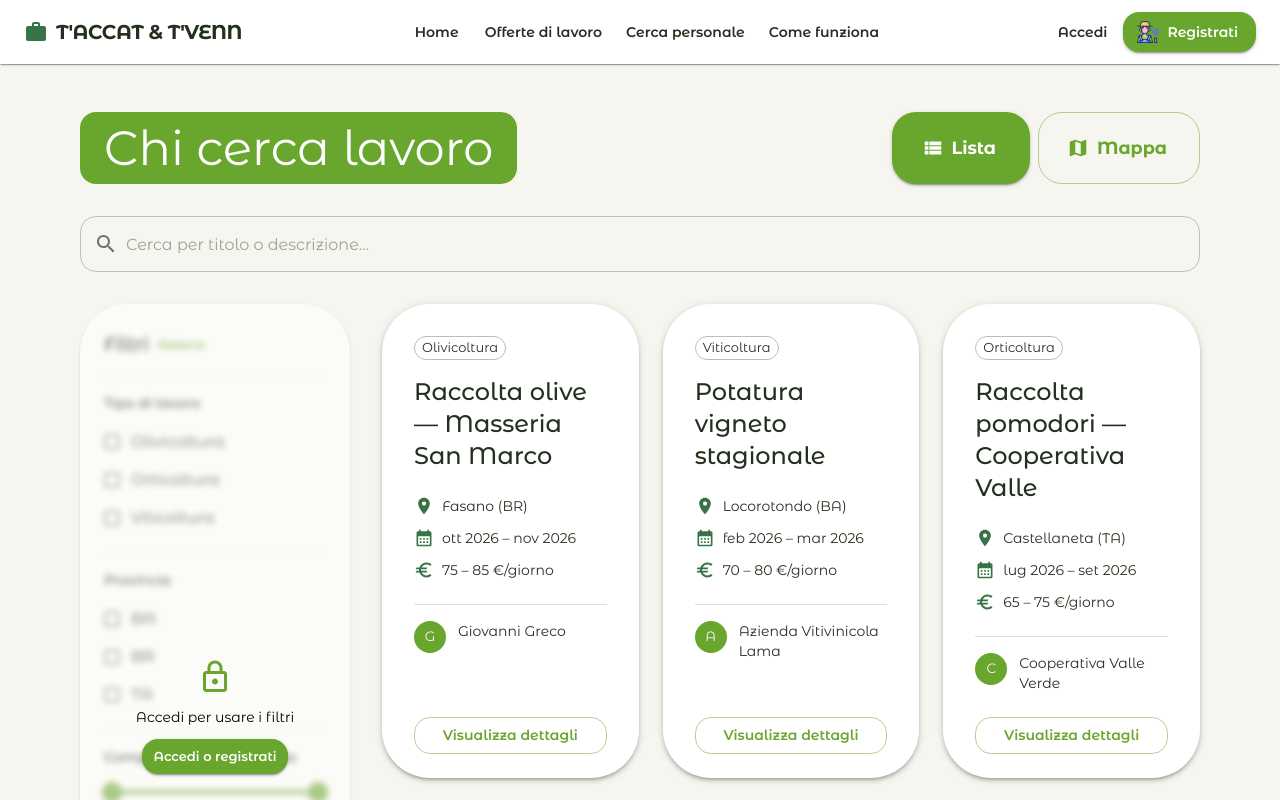
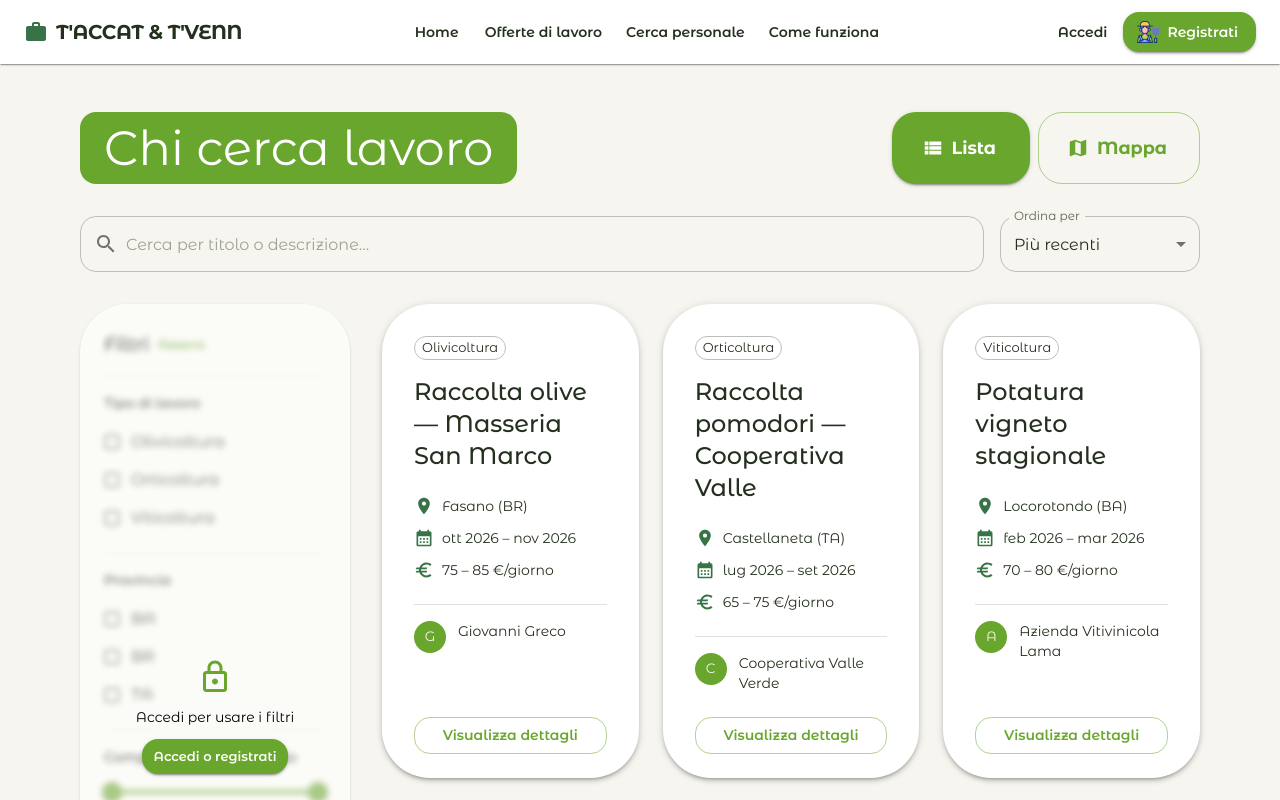
Before and after one commit to lup62/T-ACCAT-T-VENN, a React (Vite) app in the folder client/: page /annunci/offerte in a window 1280 px wide. Shown: the top 800 px of the page. Built offline with nearby package versions, Linux system fonts and the light colour scheme.

Commit message:
Aggiunto ordinamento

```diff
--- a/client/src/pages/Annunci/AnnunciLavoratoriPage.jsx
+++ b/client/src/pages/Annunci/AnnunciLavoratoriPage.jsx
@@ -14,7 +14,7 @@
  */
 
 import { useState } from "react";
-import { Box, Button, InputAdornment, Stack, TextField, Typography } from "@mui/material";
+import { Box, Button, FormControl, InputAdornment, InputLabel, MenuItem, Select, Stack, TextField, Typography } from "@mui/material";
 import ViewListIcon from "@mui/icons-material/ViewList";
 import MapIcon from "@mui/icons-material/Map";
 import SearchIcon from "@mui/icons-material/Search";
@@ -42,6 +42,17 @@ function hasFiltriAttivi(filtri) {
         filtri.prezzoRange[0] > 0 ||
         filtri.prezzoRange[1] < 200
     );
+}
+
+function applicaOrdinamento(lista, ordinamento) {
+    const copia = [...lista];
+    switch (ordinamento) {
+        case "recenti":  return copia.sort((a, b) => b.periodo.dataInizio.localeCompare(a.periodo.dataInizio));
+        case "vecchi":   return copia.sort((a, b) => a.periodo.dataInizio.localeCompare(b.periodo.dataInizio));
+        case "prezzoAsc":  return copia.sort((a, b) => a.prezzo.min - b.prezzo.min);
+        case "prezzoDesc": return copia.sort((a, b) => b.prezzo.max - a.prezzo.max);
+        default: return copia;
+    }
 }
 
 // Applica tutti i filtri attivi all'array degli annunci
@@ -79,6 +90,7 @@ function AnnunciLavoratoriPage() {
     const [dialogOpen, setDialogOpen] = useState(false);
     const [filtri, setFiltri] = useState(FILTRI_INIZIALI);
     const [ricerca, setRicerca] = useState("");
+    const [ordinamento, setOrdinamento] = useState("recenti");
     // true = vista lista (default), false = vista mappa
     const [vistaLista, setVistaLista] = useState(true);
 
@@ -91,7 +103,7 @@ function AnnunciLavoratoriPage() {
             a.descrizione.toLowerCase().includes(ricerca.toLowerCase())
         );
 
-    const annunciFiltrati = applicaFiltri(annunciCercati, filtri);
+    const annunciFiltrati = applicaOrdinamento(applicaFiltri(annunciCercati, filtri), ordinamento);
 
     // Con filtri attivi mostra tutti i risultati; senza, applica il limite
     const annunciDaMostrare = filtriAttivi
@@ -139,13 +151,13 @@ function AnnunciLavoratoriPage() {
                 </Stack>
             </Stack>
 
-            {/* Barra di ricerca testuale */}
+            {/* Barra di ricerca + ordinamento */}
+            <Stack direction={{ xs: "column", sm: "row" }} spacing={2} sx={{ mb: 4 }}>
                 <TextField
                     fullWidth
                     placeholder="Cerca per titolo o descrizione..."
                     value={ricerca}
                     onChange={(e) => setRicerca(e.target.value)}
-                sx={{ mb: 4 }}
                     slotProps={{
                         input: {
                             startAdornment: (
@@ -156,6 +168,20 @@ function AnnunciLavoratoriPage() {
                         },
                     }}
                 />
+                <FormControl sx={{ minWidth: 200 }}>
+                    <InputLabel>Ordina per</InputLabel>
+                    <Select
+                        value={ordinamento}
+                        label="Ordina per"
+                        onChange={(e) => setOrdinamento(e.target.value)}
+                    >
+                        <MenuItem value="recenti">Più recenti</MenuItem>
+                        <MenuItem value="vecchi">Più vecchi</MenuItem>
+                        <MenuItem value="prezzoAsc">Prezzo crescente</MenuItem>
+                        <MenuItem value="prezzoDesc">Prezzo decrescente</MenuItem>
+                    </Select>
+                </FormControl>
+            </Stack>
 
             {/* Layout: sidebar filtri a sinistra + contenuto a destra */}
             <Box sx={{ display: "flex", gap: 4, alignItems: "stretch" }}>
--- a/client/src/pages/Annunci/AnnunciLavoroPage.jsx
+++ b/client/src/pages/Annunci/AnnunciLavoroPage.jsx
@@ -14,7 +14,7 @@
  */
 
 import { useState } from "react";
-import { Box, Button, InputAdornment, Stack, TextField, Typography } from "@mui/material";
+import { Box, Button, FormControl, InputAdornment, InputLabel, MenuItem, Select, Stack, TextField, Typography } from "@mui/material";
 import ViewListIcon from "@mui/icons-material/ViewList";
 import MapIcon from "@mui/icons-material/Map";
 import SearchIcon from "@mui/icons-material/Search";
@@ -42,6 +42,17 @@ function hasFiltriAttivi(filtri) {
         filtri.prezzoRange[0] > 0 ||
         filtri.prezzoRange[1] < 200
     );
+}
+
+function applicaOrdinamento(lista, ordinamento) {
+    const copia = [...lista];
+    switch (ordinamento) {
+        case "recenti":  return copia.sort((a, b) => b.periodo.dataInizio.localeCompare(a.periodo.dataInizio));
+        case "vecchi":   return copia.sort((a, b) => a.periodo.dataInizio.localeCompare(b.periodo.dataInizio));
+        case "prezzoAsc":  return copia.sort((a, b) => a.prezzo.min - b.prezzo.min);
+        case "prezzoDesc": return copia.sort((a, b) => b.prezzo.max - a.prezzo.max);
+        default: return copia;
+    }
 }
 
 // Applica tutti i filtri attivi all'array degli annunci
@@ -79,6 +90,7 @@ function AnnunciLavoroPage() {
     const [dialogOpen, setDialogOpen] = useState(false);
     const [filtri, setFiltri] = useState(FILTRI_INIZIALI);
     const [ricerca, setRicerca] = useState("");
+    const [ordinamento, setOrdinamento] = useState("recenti");
     // true = vista lista (default), false = vista mappa
     const [vistaLista, setVistaLista] = useState(true);
 
@@ -91,7 +103,7 @@ function AnnunciLavoroPage() {
             a.descrizione.toLowerCase().includes(ricerca.toLowerCase())
         );
 
-    const annunciFiltrati = applicaFiltri(annunciCercati, filtri);
+    const annunciFiltrati = applicaOrdinamento(applicaFiltri(annunciCercati, filtri), ordinamento);
 
     // Con filtri attivi mostra tutti i risultati; senza, applica il limite
     const annunciDaMostrare = filtriAttivi
@@ -139,13 +151,13 @@ function AnnunciLavoroPage() {
                 </Stack>
             </Stack>
 
-            {/* Barra di ricerca testuale */}
+            {/* Barra di ricerca + ordinamento */}
+            <Stack direction={{ xs: "column", sm: "row" }} spacing={2} sx={{ mb: 4 }}>
                 <TextField
                     fullWidth
                     placeholder="Cerca per titolo o descrizione..."
                     value={ricerca}
                     onChange={(e) => setRicerca(e.target.value)}
-                sx={{ mb: 4 }}
                     slotProps={{
                         input: {
                             startAdornment: (
@@ -156,6 +168,20 @@ function AnnunciLavoroPage() {
                         },
                     }}
                 />
+                <FormControl sx={{ minWidth: 200 }}>
+                    <InputLabel>Ordina per</InputLabel>
+                    <Select
+                        value={ordinamento}
+                        label="Ordina per"
+                        onChange={(e) => setOrdinamento(e.target.value)}
+                    >
+                        <MenuItem value="recenti">Più recenti</MenuItem>
+                        <MenuItem value="vecchi">Più vecchi</MenuItem>
+                        <MenuItem value="prezzoAsc">Prezzo crescente</MenuItem>
+                        <MenuItem value="prezzoDesc">Prezzo decrescente</MenuItem>
+                    </Select>
+                </FormControl>
+            </Stack>
 
             {/* Layout: sidebar filtri a sinistra + contenuto a destra */}
             <Box sx={{ display: "flex", gap: 4, alignItems: "stretch" }}>
```
Lines whose indentation alone changed are shown as unchanged.
